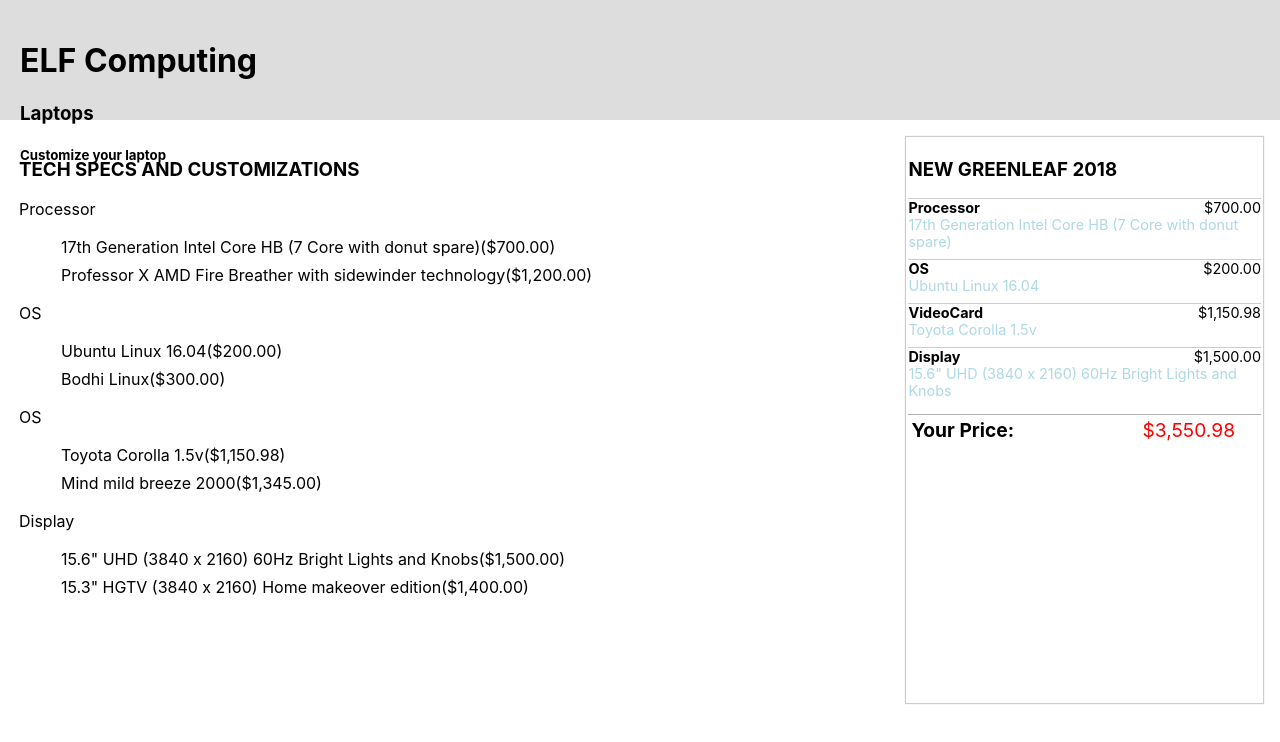
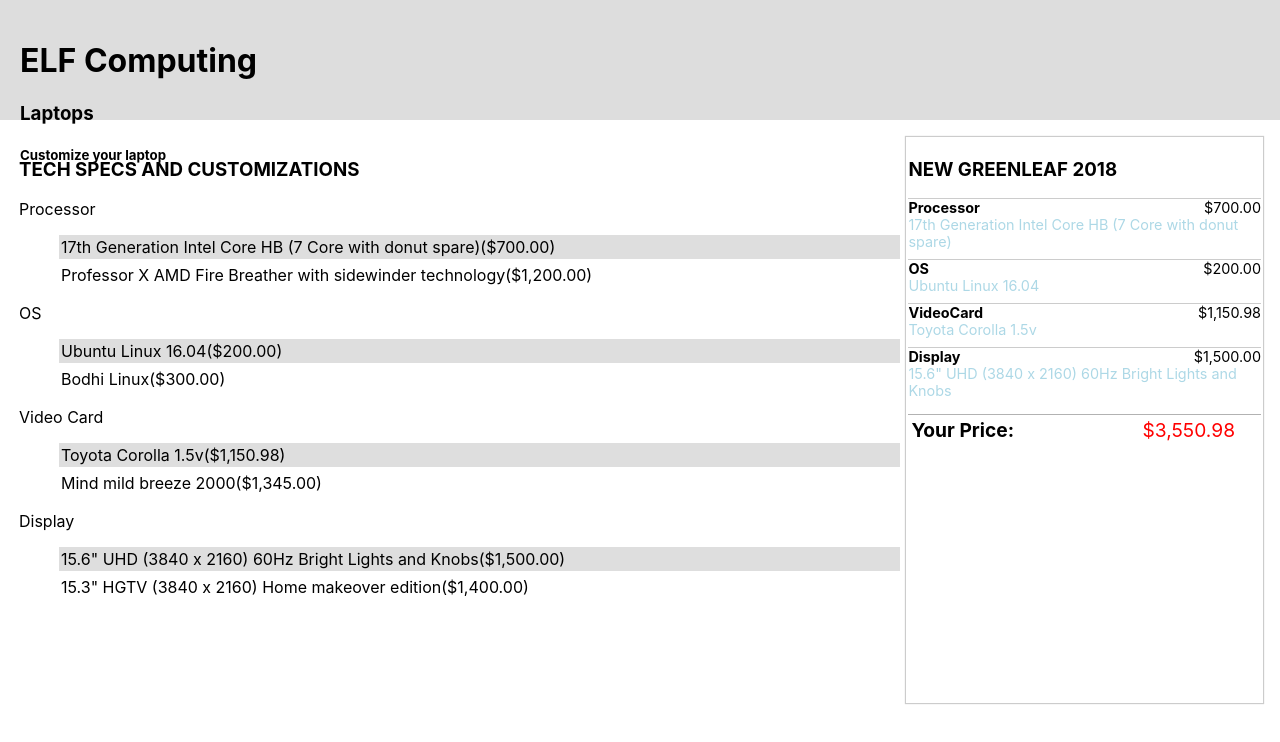
Before and after one commit to thinkful-ei-bee/joel-quonn-laptop-configuration, a React (Create React App) app: page / in a window 1280 px wide. Shown: the top 742 px of the page. Built offline with nearby package versions, Linux system fonts and the light colour scheme.

Commit message:
Fix selected class

```diff
--- a/src/App.js
+++ b/src/App.js
@@ -9,7 +9,7 @@
 import Display from './component/Display/Display';
 
 class App extends Component {
-  constructor(props){
+  constructor(props) {
     super(props);
     this.state = {
       selected: {
@@ -21,7 +21,7 @@
           name: 'Ubuntu Linux 16.04',
           cost: 200
         },
-        VideoCard:{
+        VideoCard: {
           name: 'Toyota Corolla 1.5v',
           cost: 1150.98
         },
--- a/src/component/Display/Display.js
+++ b/src/component/Display/Display.js
@@ -5,7 +5,7 @@
   render() {
 
     const displays = this.props.displays.map((display, index) => {
-      const selectedClass = display.name === this.props.displays.name ? 'feature__selected' : '';
+      const selectedClass = display.name === this.props.selected.name ? 'feature__selected' : '';
       const featureClass = 'feature__option ' + selectedClass;
 
       return (
--- a/src/component/OS/OS.js
+++ b/src/component/OS/OS.js
@@ -5,7 +5,7 @@
   render() {
 
     const oses = this.props.OS.map((os, index) => {
-      const selectedClass = os.name === this.props.OS.name ? 'feature__selected' : '';
+      const selectedClass = os.name === this.props.selected.name ? 'feature__selected' : '';
       const featureClass = 'feature__option ' + selectedClass;
 
       return (
--- a/src/component/Processor/Processor.js
+++ b/src/component/Processor/Processor.js
@@ -6,7 +6,7 @@
 
     const processors = this.props.processors.map((processor, index) => {
 
-      const selectedClass = processor.name === this.props.processors.name ? 'feature__selected' : '';
+      const selectedClass = processor.name === this.props.selected.name ? 'feature__selected' : '';
       const featureClass = 'feature__option ' + selectedClass;
 
       //console.log(selectedClass);
--- a/src/component/VideoCard/VideoCard.js
+++ b/src/component/VideoCard/VideoCard.js
@@ -5,7 +5,7 @@
   render() {
 
     const videoCards = this.props.VC.map((videoCard, index) => {
-      const selectedClass = videoCard.name === this.props.VC.name ? 'feature__selected' : '';
+      const selectedClass = videoCard.name === this.props.selected.name ? 'feature__selected' : '';
       const featureClass = 'feature__option ' + selectedClass;
 
       return (
@@ -24,7 +24,7 @@
 
     return (
       <>
-        <div className="feature">OS</div>
+        <div className="feature">Video Card</div>
         <div className="feature__name"></div>
         <ul className="feature__list">
         { videoCards }
```
Lines whose indentation alone changed are shown as unchanged.
